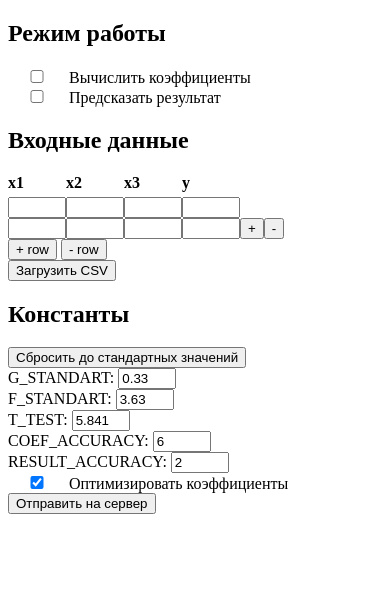
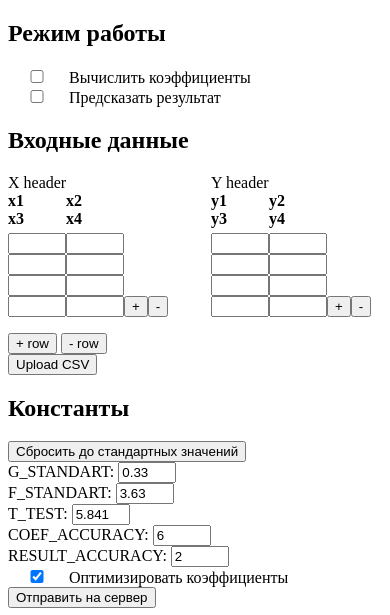
Before and after one commit to FeDuck113/data-optimizer, a FastAPI app: page / in a window 390 px wide. Shown: the top 615 px of the page. Run offline with FastAPI, Linux system fonts and the light colour scheme.

Commit message:
add separated X and Y input data tablets

```diff
--- a/templates/index.html
+++ b/templates/index.html
@@ -5,6 +5,16 @@
     <title>Data optimizer</title>
 
     <style>
+      .table-wrapper {
+        display: flex;
+        gap: 32px;
+        margin-bottom: 1em;
+      }
+      .table-section {
+        display: flex;
+        flex-direction: column;
+      }
+
       input {
         width: 50px;
       }
@@ -33,14 +43,28 @@
   <!-- Input data -->
   <div class="block">
     <h2>Входные данные</h2>
-    <div id="input-header-container" class="row header-row"></div>
-    <div id="input-data-container"></div>
+
+    <div class="table-wrapper">
+      <div class="table-section">
+        <div class="table-header">X header</div>
+        <div id="input-x-header" class="row header-row"></div>
+        <div id="input-x-data"></div>
+      </div>
+
+      <div class="table-section">
+        <div class="table-header">Y header</div>
+        <div id="input-y-header" class="row header-row"></div>
+        <div id="input-y-data"></div>
+      </div>
+    </div>
+
     <div>
-      <button class="add-button" onclick="addInputRow(true)">+ row</button>
-      <button class="remove-button" onclick="removeInputRow()">- row</button>
+      <button onclick="addInputRow('input-x-data', true); addInputRow('input-y-data', true);">+ row</button>
+      <button onclick="removeInputRow('input-x-data'); removeInputRow('input-y-data');">- row</button>
     </div>
+
     <input type="file" id="csv-upload" accept=".csv" style="display: none;" onchange="handleCSVUpload(event)">
-    <button onclick="document.getElementById('csv-upload').click()">Загрузить CSV</button>
+    <button onclick="document.getElementById('csv-upload').click()">Upload CSV</button>
   </div>
 
   <!-- Сoefficients -->
@@ -73,37 +97,40 @@
 
 
   <script>
-    let inputColumnCount = 4;
+    let inputColumnXCount = 4;
+    let inputColumnYCount = 4;
     let inputRowCount = 2;
 
-    function createColumnButtons(add, remove) {
+    function createColumnButtons(add, remove, containerName) {
       const add_button = document.createElement('button');
       add_button.textContent = "+";
-      add_button.onclick = add;
+      add_button.onclick = function() {
+        add(containerName);
+      };
       const delete_button = document.createElement('button');
       delete_button.textContent = "-";
-      delete_button.onclick = remove;
+      delete_button.onclick = function() {
+        remove(containerName);
+      };
       return [add_button, delete_button];
     }
 
-    function updateInputHeaders(columnCount) {
-      const headerContainer = document.getElementById('input-header-container');
+    function updateInputHeaders(containerName, columnCount) {
+      const letter = containerName.includes("x") ? "x" : (containerName.includes("y") ? "y" : null);
+
+      const headerContainer = document.getElementById(containerName);
       headerContainer.innerHTML = '';
 
-      for (let i = 0; i < columnCount-1; i++) {
+      for (let i = 0; i < columnCount; i++) {
         const header = document.createElement('div');
-        header.textContent = `x${i + 1}`;
+        header.textContent = `${letter}${i + 1}`;
         headerContainer.appendChild(header);
       }
-
-      const yHeader = document.createElement('div');
-      yHeader.textContent = 'y';
-      headerContainer.appendChild(yHeader);
     }
 
-    function addInputRow(last=false) {
-      const container = document.getElementById('input-data-container');
-      const rows = document.querySelectorAll('#input-data-container .row');
+    function addInputRow(containerName, last=false) {
+      const container = document.getElementById(containerName);
+      const rows = container.querySelectorAll('.row');
 
       if (rows.length >= 1 & last) {
         const last_row = rows[rows.length - 1];
@@ -114,7 +141,7 @@
       const row = document.createElement('div');
       row.classList.add('row');
 
-      let columnCount = inputColumnCount;
+      let columnCount = containerName.includes("x") ? inputColumnXCount : (containerName.includes("y") ? inputColumnYCount : null);
       if (rows.length >= 1) {
         columnCount = rows[0].children.length;
       }
@@ -127,12 +154,7 @@
       }
 
       if (last) {
-        const add_button = document.createElement('button');
-        add_button.textContent = "+";
-        add_button.onclick = addInputColumn;
-        const delete_button = document.createElement('button');
-        delete_button.textContent = "-";
-        delete_button.onclick = removeInputColumn;
+        const [add_button, delete_button] = createColumnButtons(addInputColumn, removeInputColumn, containerName);
         row.appendChild(add_button);
         row.appendChild(delete_button);
       }
@@ -140,22 +162,23 @@
       container.appendChild(row);
     }
 
-    function removeInputRow() {
-      const container = document.getElementById('input-data-container');
-      const rows = document.querySelectorAll('#input-data-container .row');
+    function removeInputRow(containerName) {
+      const container = document.getElementById(containerName);
+      const rows = container.querySelectorAll('.row');
       if (rows.length <= 1) return;
 
       container.removeChild(container.lastElementChild);
 
       last_row = container.lastElementChild;
-      const [add_button, delete_button] = createColumnButtons(addInputColumn, removeInputColumn);
+      const [add_button, delete_button] = createColumnButtons(addInputColumn, removeInputColumn, containerName);
       last_row.appendChild(add_button);
       last_row.appendChild(delete_button);
     }
 
 
-    function addInputColumn() {
-      const rows = document.querySelectorAll('#input-data-container .row');
+    function addInputColumn(containerName) {
+      const container = document.getElementById(containerName);
+      const rows = container.querySelectorAll('.row');
       rows.forEach((row, index) => {
         const input = document.createElement('input');
         input.type = 'number';
@@ -165,9 +188,9 @@
           row.removeChild(row.lastElementChild);
           row.removeChild(row.lastElementChild);
           row.appendChild(input);
-          updateInputHeaders(row.children.length);
+          updateInputHeaders(containerName.replace("data", "header"), row.children.length);
 
-          const [add_button, delete_button] = createColumnButtons(addInputColumn, removeInputColumn);
+          const [add_button, delete_button] = createColumnButtons(addInputColumn, removeInputColumn, containerName);
           row.appendChild(add_button);
           row.appendChild(delete_button);
         }
@@ -175,16 +198,17 @@
       });
     }
 
-    function removeInputColumn() {
-      const rows = document.querySelectorAll('#input-data-container .row');
-      if (rows.length <= 1 && rows[0].children.length <= 3 || rows[0].children.length <= 2) return;
+    function removeInputColumn(containerName) {
+      const container = document.getElementById(containerName);
+      const rows = container.querySelectorAll('.row');
+      if (rows.length <= 1 && rows[0].children.length <= 3 || rows[0].children.length <= 1) return;
       rows.forEach((row, index) => {
         if (index == rows.length - 1) {
           row.removeChild(row.lastElementChild);
           row.removeChild(row.lastElementChild);
           row.removeChild(row.lastElementChild);
-          updateInputHeaders(row.children.length);
-          const [add_button, delete_button] = createColumnButtons(addInputColumn, removeInputColumn);
+          updateInputHeaders(containerName.replace("data", "header"), row.children.length);
+          const [add_button, delete_button] = createColumnButtons(addInputColumn, removeInputColumn, containerName);
           row.appendChild(add_button);
           row.appendChild(delete_button);
         }
@@ -193,7 +217,7 @@
     }
 
 
-    function addCoefficient(last = false) {
+    function addCoefficient(cn, last = false) {
       const row = document.getElementById('coefficients-row');
       const input = document.createElement('input');
       input.type = 'number';
@@ -203,14 +227,14 @@
         row.removeChild(row.lastElementChild);
         row.removeChild(row.lastElementChild);
         row.appendChild(input);
-        const [add_button, delete_button] = createColumnButtons(addCoefficient, removeCoefficient);
+        const [add_button, delete_button] = createColumnButtons(addCoefficient, removeCoefficient, "coefficients-row");
         row.appendChild(add_button);
         row.appendChild(delete_button);
       }
       else row.appendChild(input);
 
     }
-    function removeCoefficient() {
+    function removeCoefficient(cn) {
       const row = document.getElementById('coefficients-row');
       if (row.children.length-2 <= 1) return;
 
@@ -218,7 +242,7 @@
       row.removeChild(row.lastElementChild);
       row.removeChild(row.lastElementChild);
 
-      const [add_button, delete_button] = createColumnButtons(addCoefficient, removeCoefficient);
+      const [add_button, delete_button] = createColumnButtons(addCoefficient, removeCoefficient, "coefficients-row");
       row.appendChild(add_button);
       row.appendChild(delete_button);
     }
@@ -242,15 +266,20 @@
     window.onload = () => {
       const last = false;
       for (let i = 0; i < inputRowCount; i++) {
-        if (i == inputRowCount-1 || i == 0) addInputRow(true);
-        else addInputRow(false);
+        if (i == inputRowCount-1 || i == 0) addInputRow("input-x-data", true);
+        else addInputRow("input-x-data", false);
       }
-      for (let i = 0; i < inputColumnCount; i++) {
-        if (i == inputColumnCount - 1) addCoefficient(true);
+      for (let i = 0; i < inputRowCount; i++) {
+        if (i == inputRowCount-1 || i == 0) addInputRow("input-y-data", true);
+        else addInputRow("input-y-data", false);
+      }
+      for (let i = 0; i < inputColumnXCount; i++) {
+        if (i == inputColumnXCount - 1) addCoefficient(true);
         else addCoefficient();
       }
       toggleBlocks();
-      updateInputHeaders(inputColumnCount);
+      updateInputHeaders("input-x-header", inputColumnXCount);
+      updateInputHeaders("input-y-header", inputColumnYCount);
     };
 
 
@@ -261,7 +290,7 @@
 
       // 2. InputData
       const inputData = [];
-      document.querySelectorAll('#input-data-container .row').forEach(row => {
+      document.querySelectorAll('#input-data-container .row').forEach(row => { //TODO
         const rowData = Array.from(row.querySelectorAll('input')).map(input => parseFloat(input.value));
         inputData.push(rowData);
       });
@@ -341,7 +370,7 @@
           }
 
           if (rowIndex === rows.length - 1) {
-            updateInputHeaders(row.children.length);
+            updateInputHeaders("input-x-header", row.children.length); //TODO
             const [add_button, delete_button] = createColumnButtons(addInputColumn, removeInputColumn);
             row.appendChild(add_button);
             row.appendChild(delete_button);
```
